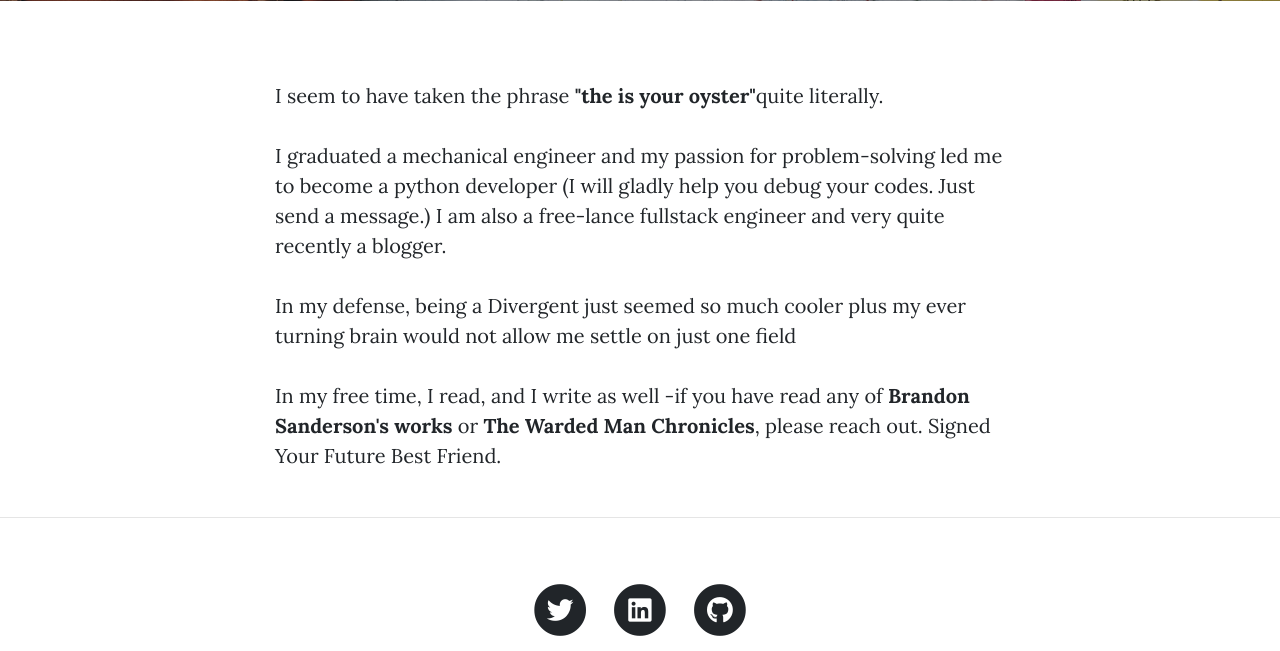
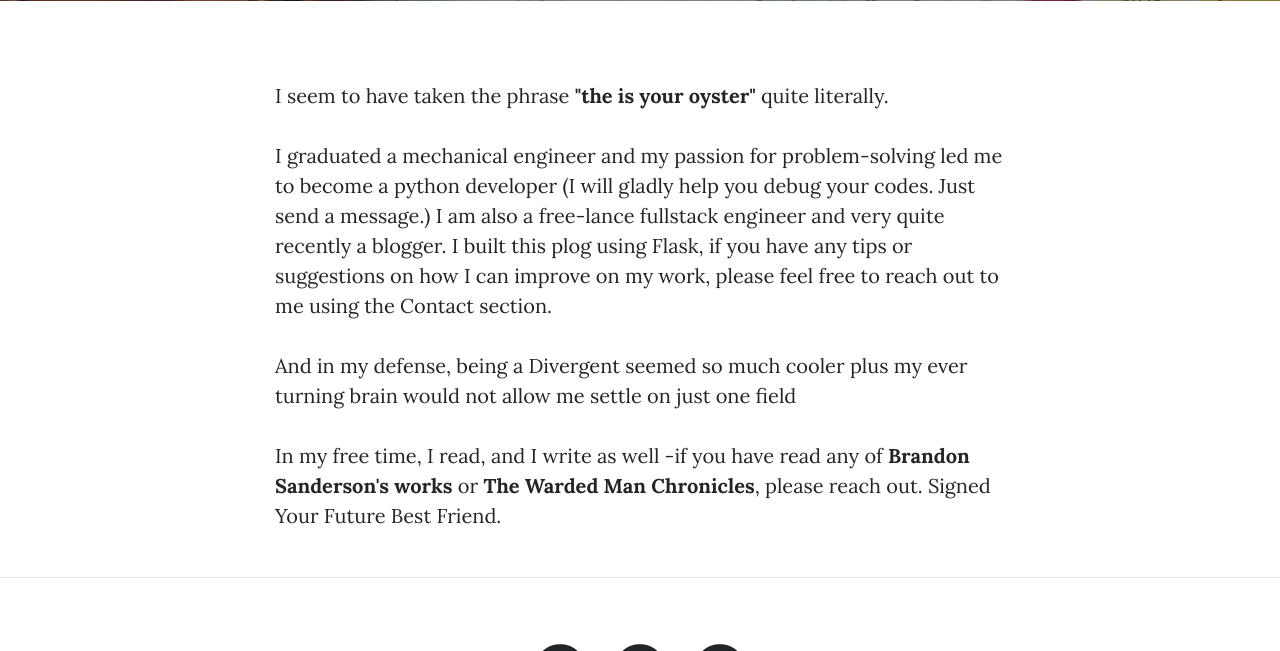
Before and after one commit to joshuaanyang/WOJM-Blog, a Flask app: page /about in a window 1280 px wide. Shown: the part 531-1182 px from the top of the page. Run offline with Flask 2, Linux system fonts and the light colour scheme; some libraries are stand-ins or nearby versions.

Commit message:
Sixth Commit

```diff
--- a/templates/about.html
+++ b/templates/about.html
@@ -19,9 +19,9 @@
   <div class="container">
     <div class="row">
       <div class="col-lg-8 col-md-10 mx-auto">
-        <p>I seem to have taken the phrase <strong>"the is your oyster"</strong>quite literally.</p>
-        <p>I graduated a mechanical engineer and my passion for problem-solving led me to become a python developer (I will gladly help you debug your codes. Just send a message.) I am also a free-lance fullstack engineer and very quite recently a blogger.</p>
-        <p>In my defense, being a Divergent just seemed so much cooler plus my ever turning brain would not allow me settle on just one field</p>
+        <p>I seem to have taken the phrase <strong>"the is your oyster"</strong> quite literally.</p>
+        <p>I graduated a mechanical engineer and my passion for problem-solving led me to become a python developer (I will gladly help you debug your codes. Just send a message.) I am also a free-lance fullstack engineer and very quite recently a blogger. I built this plog using Flask, if you have any tips or suggestions on how I can improve on my work, please feel free to reach out to me using the Contact section.</p>
+        <p>And in my defense, being a Divergent seemed so much cooler plus my ever turning brain would not allow me settle on just one field</p>
         <p>In my free time, I read, and I write as well -if you have read any of <strong>Brandon Sanderson's works</strong> or <strong>The Warded Man Chronicles</strong>, please reach out. Signed Your Future Best Friend.</p>
       </div>
     </div>
```
